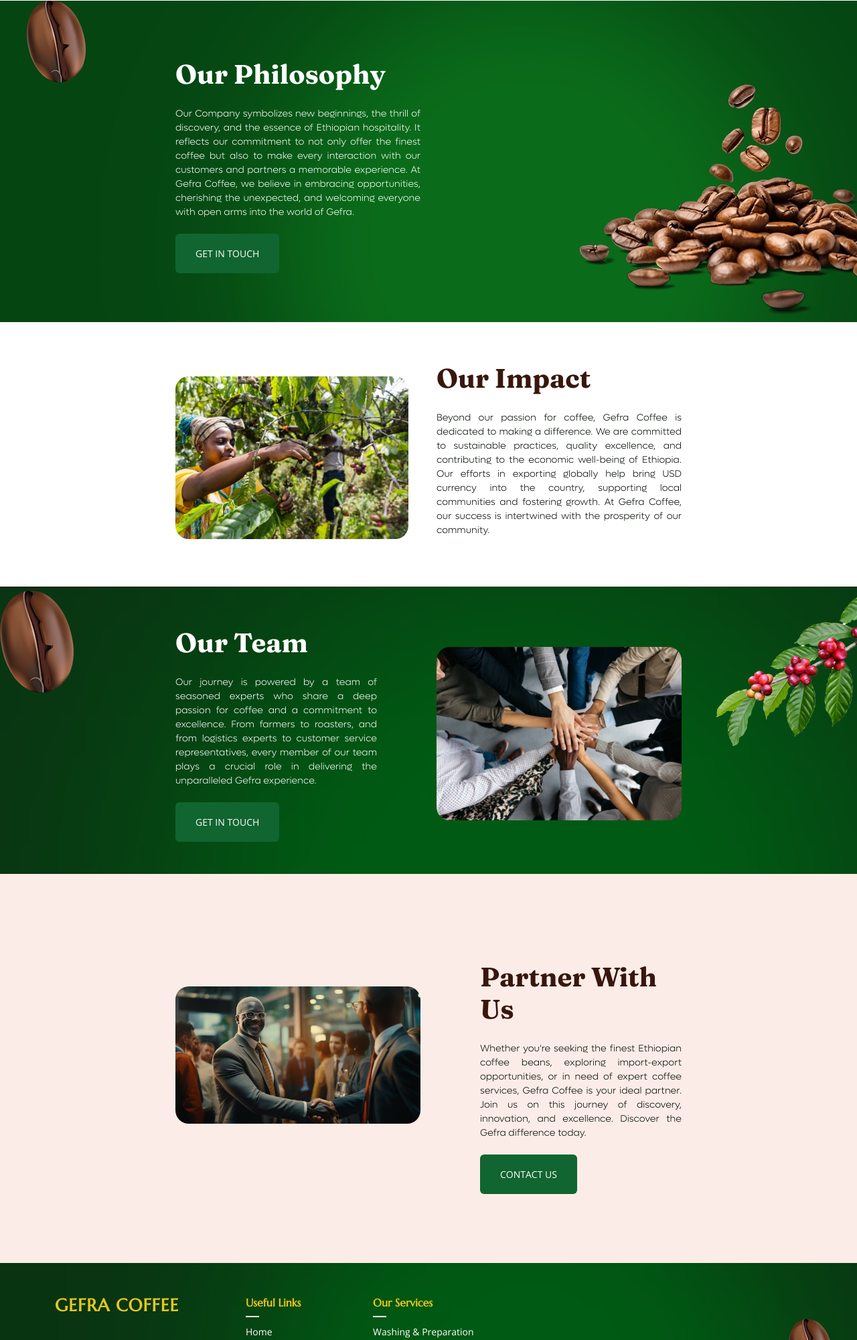
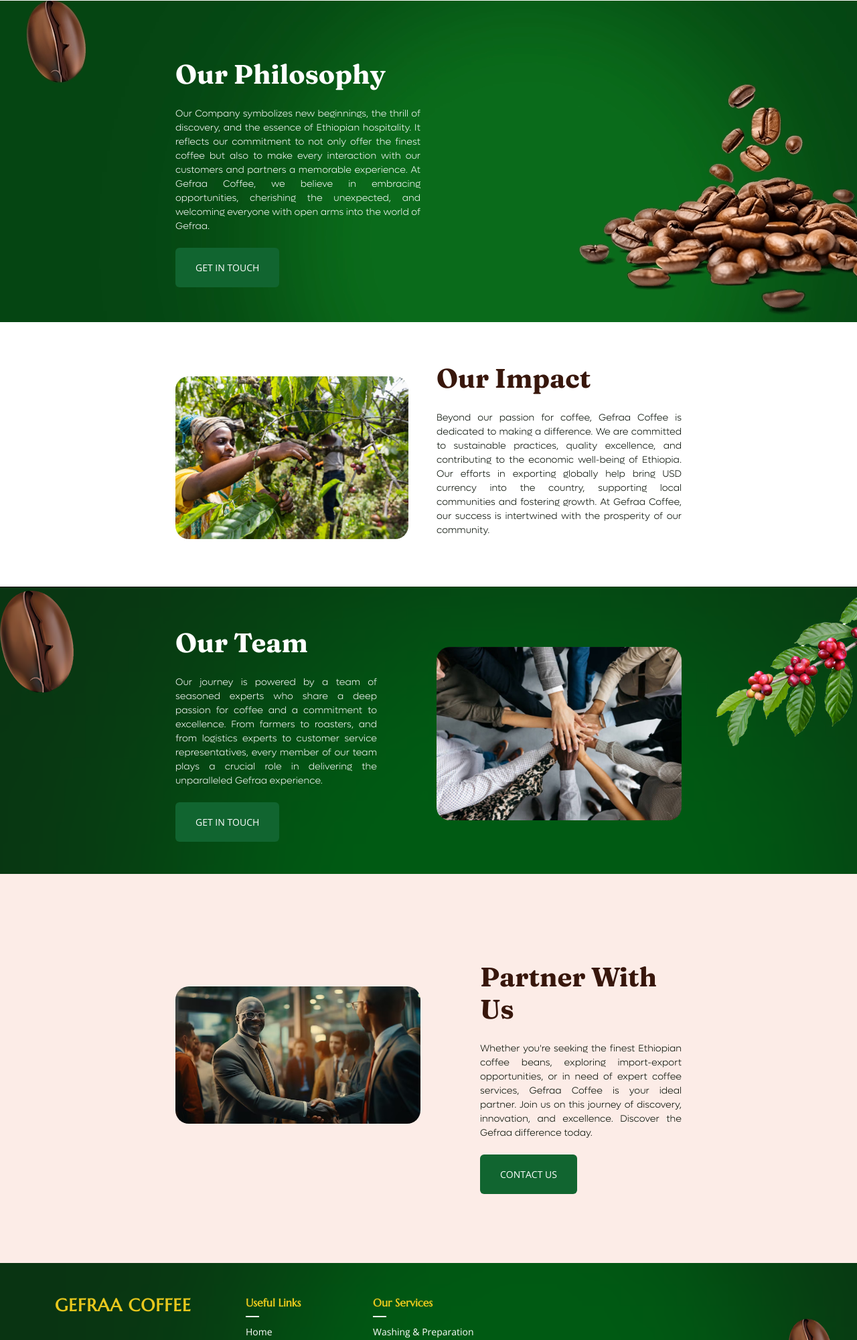
Before and after one commit to trade1234/gefraacoffee.com, a plain HTML site: page about.html in a window 1280 px wide. Shown: the part 799-2800 px from the top of the page at 67% size. Drawn offline with nearby package versions, Linux system fonts and the light colour scheme; a web font is replaced by a local one.

Commit message:
Update about.html spell cheking
gefra to gefraa

```diff
--- a/about.html
+++ b/about.html
@@ -84,7 +84,7 @@
           <div class="col-lg-6 order-lg-2" data-aos="fade-up" data-aos-delay="100">
             <h2 class="content-title mb-4" style="font-family: 'Fraunces',serif; font-weight: 700; color: #38170c; font-size: 40px;">Our Story</h2>
             <p class="mb-4" style="text-align: justify;  font-family: 'Lufga Light',sans-serif; font-size: 14px; font-weight: 500; color: rgb(2, 11, 0);">
-              Gefra Coffee isn't just a brand; it's a vision brought to life in the bustling heart of Addis Ababa, Ethiopia. Since our inception, we've been on a mission to revolutionize the Ethiopian coffee experience, transforming it from a mere commodity into a journey of discovery, innovation, and warmth. Our roots are deeply embedded in the rich, fertile soils of Ethiopia, allowing us to bring the authentic essence of our homeland's coffee to the world.
+              Gefraa Coffee isn't just a brand; it's a vision brought to life in the bustling heart of Addis Ababa, Ethiopia. Since our inception, we've been on a mission to revolutionize the Ethiopian coffee experience, transforming it from a mere commodity into a journey of discovery, innovation, and warmth. Our roots are deeply embedded in the rich, fertile soils of Ethiopia, allowing us to bring the authentic essence of our homeland's coffee to the world.
             </p>
             <!-- <ul class="list-unstyled list-check">
               <li>Lorem ipsum dolor sit amet</li>
@@ -107,7 +107,7 @@
           <div class="col-lg-6 order-lg-2" data-aos="fade-up" data-aos-delay="100" style="margin-top: 50px;">
             <h2 class="content-title mb-4" style="font-family: 'Fraunces',serif; font-weight: 700; color: #fff; font-size: 40px;">Our Philosophy</h2>
             <p class="mb-4" style="text-align: justify;  font-family: 'Lufga Light',sans-serif; font-size: 14px; font-weight: 500; color: rgb(255, 255, 255);">
-              Our Company symbolizes new beginnings, the thrill of discovery, and the essence of Ethiopian hospitality. It reflects our commitment to not only offer the finest coffee but also to make every interaction with our customers and partners a memorable experience. At Gefra Coffee, we believe in embracing opportunities, cherishing the unexpected, and welcoming everyone with open arms into the world of Gefra.
+              Our Company symbolizes new beginnings, the thrill of discovery, and the essence of Ethiopian hospitality. It reflects our commitment to not only offer the finest coffee but also to make every interaction with our customers and partners a memorable experience. At Gefraa Coffee, we believe in embracing opportunities, cherishing the unexpected, and welcoming everyone with open arms into the world of Gefraa.
             </p>
             <!-- <ul class="list-unstyled list-check">
               <li>Lorem ipsum dolor sit amet</li>
@@ -134,7 +134,7 @@
           <div class="col-lg-6 order-lg-2" data-aos="fade-up" data-aos-delay="100">
             <h2 class="content-title mb-4" style="font-family: 'Fraunces',serif; font-weight: 700; color: #38170c; font-size: 40px;">Our Impact</h2>
             <p class="mb-4" style="text-align: justify;  font-family: 'Lufga Light',sans-serif; font-size: 14px; font-weight: 500; color: rgb(2, 11, 0);">
-              Beyond our passion for coffee, Gefra Coffee is dedicated to making a difference. We are committed to sustainable practices, quality excellence, and contributing to the economic well-being of Ethiopia. Our efforts in exporting globally help bring USD currency into the country, supporting local communities and fostering growth. At Gefra Coffee, our success is intertwined with the prosperity of our community.
+              Beyond our passion for coffee, Gefraa Coffee is dedicated to making a difference. We are committed to sustainable practices, quality excellence, and contributing to the economic well-being of Ethiopia. Our efforts in exporting globally help bring USD currency into the country, supporting local communities and fostering growth. At Gefraa Coffee, our success is intertwined with the prosperity of our community.
             </p>
             <!-- <ul class="list-unstyled list-check">
               <li>Lorem ipsum dolor sit amet</li>
@@ -154,7 +154,7 @@
           <div class="col-lg-5 order-lg-1" data-aos="fade-up" data-aos-delay="100">
             <h2 class="content-title mb-4" style="font-family: 'Fraunces',serif; font-weight: 700; color: #fff; font-size: 40px;">Our Team</h2>
             <p class="mb-4" style="text-align: justify;  font-family: 'Lufga Light',sans-serif; font-size: 14px; font-weight: 500; color: #fff;">
-              Our journey is powered by a team of seasoned experts who share a deep passion for coffee and a commitment to excellence. From farmers to roasters, and from logistics experts to customer service representatives, every member of our team plays a crucial role in delivering the unparalleled Gefra experience.
+              Our journey is powered by a team of seasoned experts who share a deep passion for coffee and a commitment to excellence. From farmers to roasters, and from logistics experts to customer service representatives, every member of our team plays a crucial role in delivering the unparalleled Gefraa experience.
             </p>
             <!-- <ul class="list-unstyled list-check">
               <li>Lorem ipsum dolor sit amet</li>
@@ -188,7 +188,7 @@
           <div class="col-lg-5 order-lg-2" data-aos="fade-up" data-aos-delay="100">
             <h2 class="content-title mb-4" style="font-family: 'Fraunces',serif; font-weight: 700; color: #38170c; font-size: 40px; text-align: left; margin-top: 70px;">Partner With Us</h2>
             <p class="mb-4" style="text-align: justify;  font-family: 'Lufga Light',sans-serif; font-size: 14px; font-weight: 500; color: rgb(2, 11, 0);">
-               Whether you're seeking the finest Ethiopian coffee beans, exploring import-export opportunities, or in need of expert coffee services, Gefra Coffee is your ideal partner. Join us on this journey of discovery, innovation, and excellence. Discover the Gefra difference today.
+               Whether you're seeking the finest Ethiopian coffee beans, exploring import-export opportunities, or in need of expert coffee services, Gefraa Coffee is your ideal partner. Join us on this journey of discovery, innovation, and excellence. Discover the Gefraa difference today.
             </p>
             <!-- <ul class="list-unstyled list-check">
               <li>Lorem ipsum dolor sit amet</li>
@@ -211,7 +211,7 @@
         <div class="row gy-4">
           <div class="col-lg-3 col-md-6 footer-about">
             <a href="index.html" class="logo d-flex align-items-center">
-              <span class="sitename" style="color: #e8c81d;">GEFRA COFFEE</span>
+              <span class="sitename" style="color: #e8c81d;">GEFRAA COFFEE</span>
             </a>
             <div class="footer-contact pt-3">
               <p>Expertly roasted, sustainably sourced coffee beans delivered globally for premium quality.</p>
```
